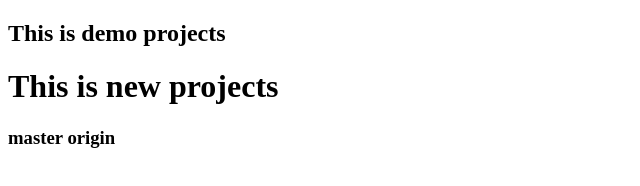
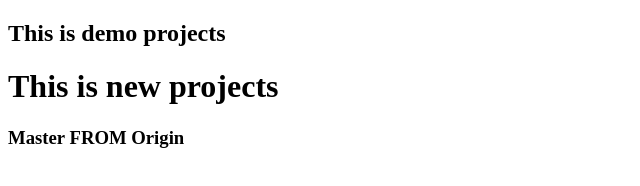
Before and after one commit to anilkumarguptaltts/Gitdemo, a plain HTML site: page index.html in a window 1280 px wide. Shown: the whole page, without its empty margins (0-640 px from the left). Drawn offline with Linux system fonts and the light colour scheme.

Commit message:
Update index.html

```diff
--- a/index.html
+++ b/index.html
@@ -9,6 +9,6 @@
 <body>
     <h2>This is demo projects</h2>
     <h1>This is new projects</h1>
-    <h3>master origin</h3>
+    <h3>Master FROM Origin</h3>
 </body>
 </html>
```
